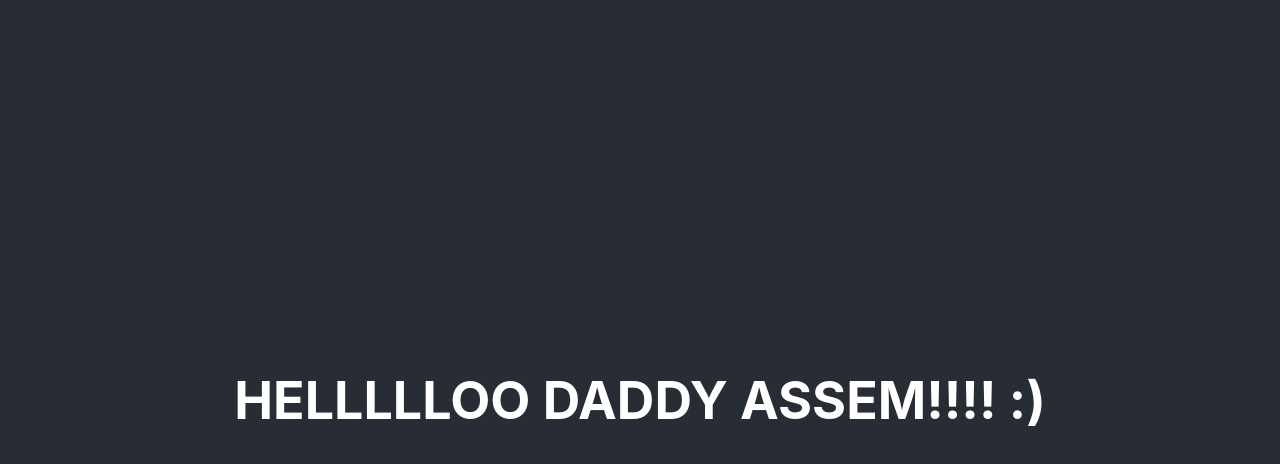
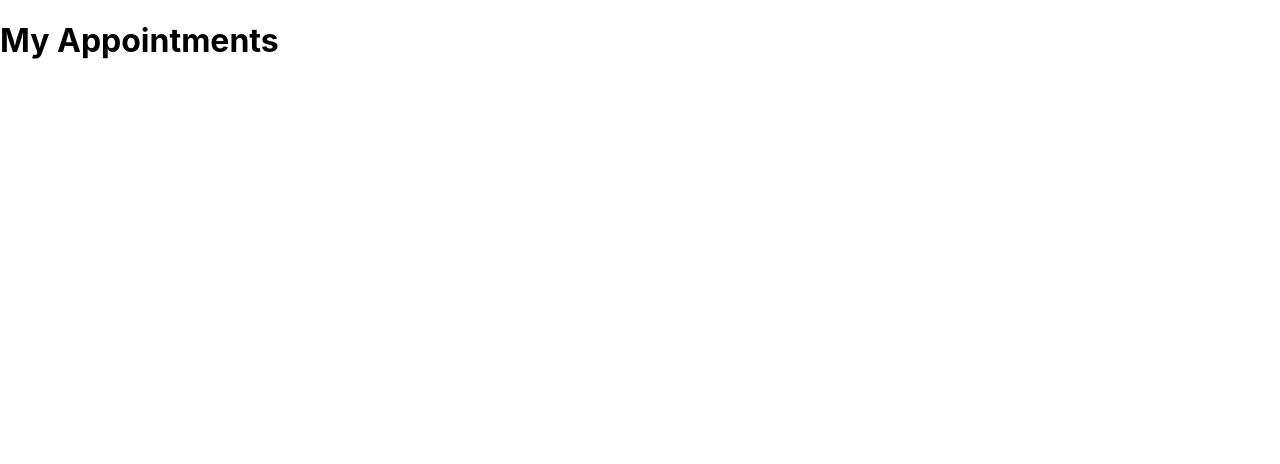
Before and after one commit to olaassem/react-interface, a React (Create React App) app: page / in a window 1280 px wide. Shown: the top 464 px of the page. Built offline with nearby package versions, Linux system fonts and the light colour scheme.

Commit message:
removes App.css

```diff
--- a/src/App.css
+++ /dev/null
@@ -1,38 +0,0 @@
-.App {
-  text-align: center;
-}
-
-.App-logo {
-  height: 40vmin;
-  pointer-events: none;
-}
-
-@media (prefers-reduced-motion: no-preference) {
-  .App-logo {
-    animation: App-logo-spin infinite 20s linear;
-  }
-}
-
-.App-header {
-  background-color: #282c34;
-  min-height: 100vh;
-  display: flex;
-  flex-direction: column;
-  align-items: center;
-  justify-content: center;
-  font-size: calc(10px + 2vmin);
-  color: white;
-}
-
-.App-link {
-  color: #61dafb;
-}
-
-@keyframes App-logo-spin {
-  from {
-    transform: rotate(0deg);
-  }
-  to {
-    transform: rotate(360deg);
-  }
-}
--- a/src/App.js
+++ b/src/App.js
@@ -1,10 +1,8 @@
-import './App.css';
-
 function App() {
   return (
     <div className="App">
       <header className="App-header">
-        <h1>HELLLLLOO DADDY ASSEM!!!! :)</h1>
+        <h1>My Appointments</h1>
       </header>
     </div>
   );
```
